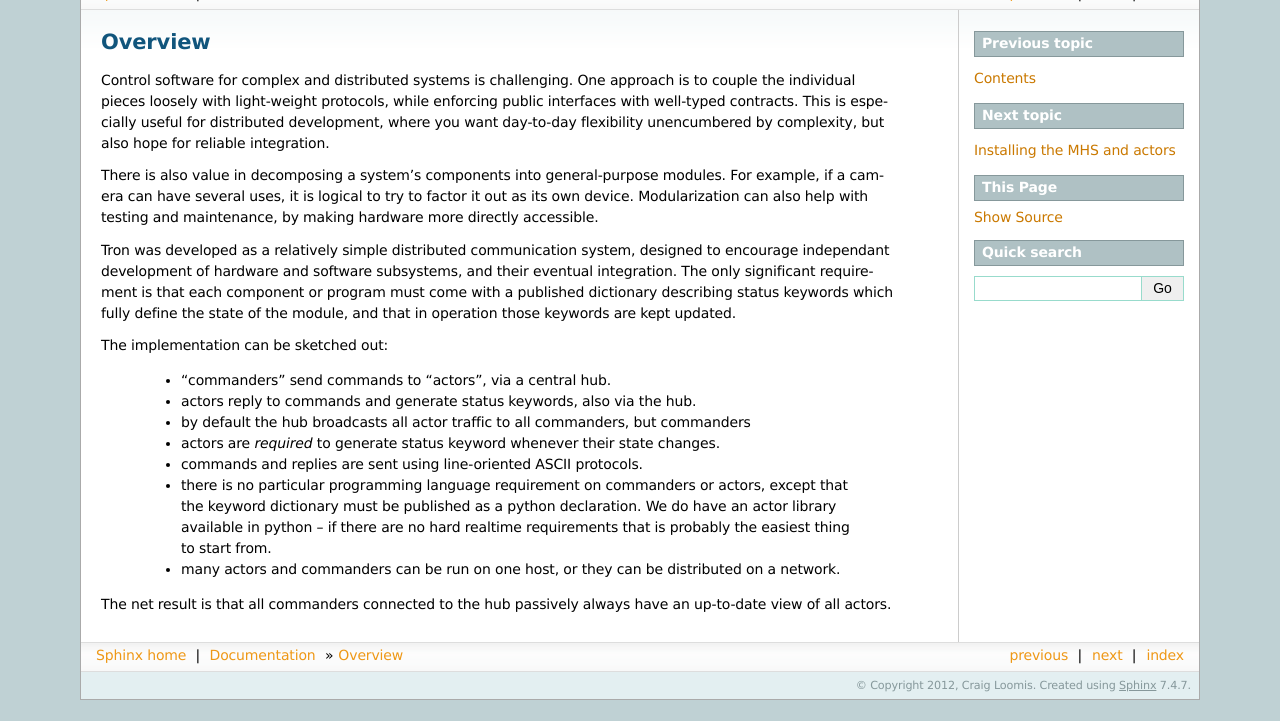
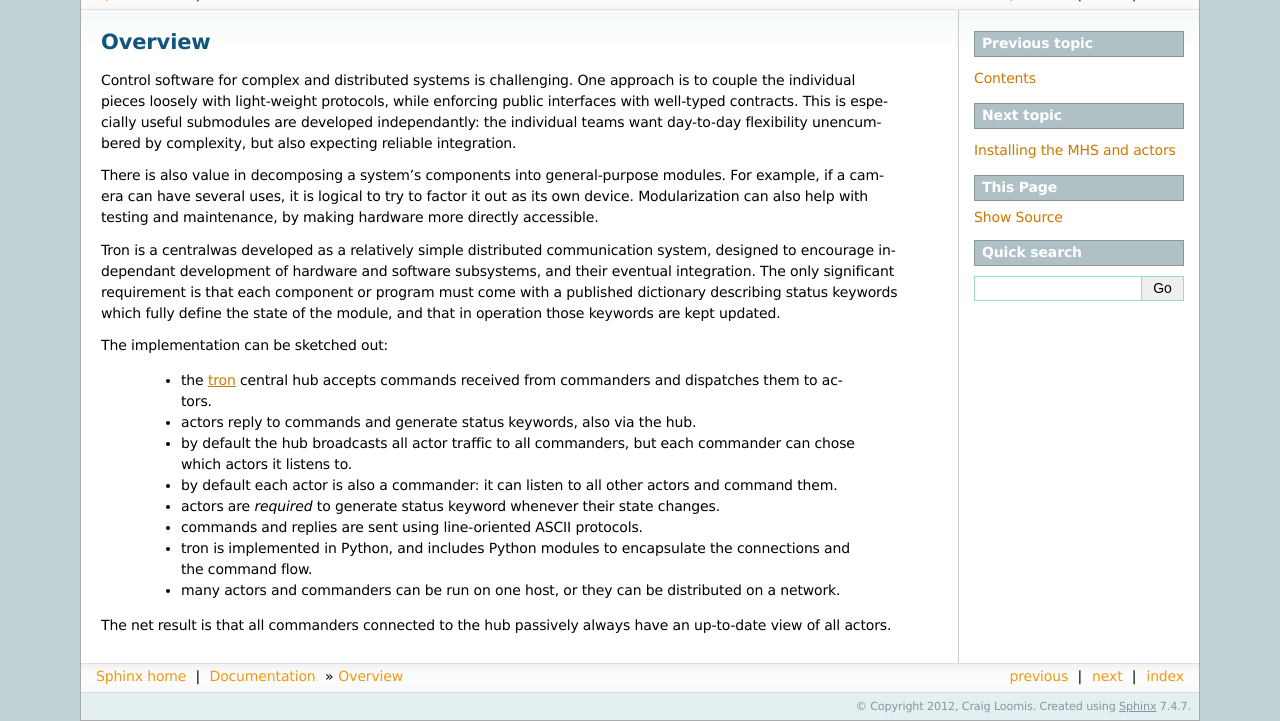
Before and after one commit to Subaru-PFS/tron_tron, a Sphinx documentation site: the page built from Docs/sphinx/overview.rst, in a window 1280 px wide. Shown: the part 352-1073 px from the top of the page. Built offline with Sphinx 7.4.7, drawn with Linux system fonts in a browser that asks for light colours; formulas are drawn with MathJax 3; before the commit the page ends 1052 px from its top, so only the background shows below that.

Commit message:
Respond to suggestions

```diff
--- a/Docs/sphinx/overview.rst
+++ b/Docs/sphinx/overview.rst
@@ -4,9 +4,10 @@ Overview
 Control software for complex and distributed systems is
 challenging. One approach is to couple the individual pieces loosely
 with light-weight protocols, while enforcing public interfaces with
-well-typed contracts. This is especially useful for distributed
-development, where you want day-to-day flexibility unencumbered by
-complexity, but also hope for reliable integration.
+well-typed contracts. This is especially useful submodules are
+developed independantly: the individual teams want day-to-day
+flexibility unencumbered by complexity, but also expecting reliable
+integration.
 
 There is also value in decomposing a system's components into
 general-purpose modules. For example, if a camera can have several
@@ -14,7 +15,7 @@ uses, it is logical to try to factor it out as its own
 device. Modularization can also help with testing and maintenance, by
 making hardware more directly accessible.
 
-Tron was developed as a relatively simple distributed communication
+Tron is a centralwas developed as a relatively simple distributed communication
 system, designed to encourage independant development of hardware and
 software subsystems, and their eventual integration. The only
 significant requirement is that each component or program must come
@@ -24,18 +25,20 @@ are kept updated.
 
 The implementation can be sketched out:
 
- - "commanders" send commands to "actors", via a central hub.
+ - the :term:`tron` central hub accepts commands received from
+   :term:`commanders` and dispatches them to :term:`actors`.
+
  - actors reply to commands and generate status keywords, also via the hub.
  - by default the hub broadcasts all actor traffic to all commanders,
-   but commanders
+   but each commander can chose which actors it listens to.
+ - by default each actor is also a commander: it can listen to all
+   other actors and command them.
 
  - actors are *required* to generate status keyword whenever their state changes.
+
  - commands and replies are sent using line-oriented ASCII protocols.
- - there is no particular programming language requirement on commanders or
-   actors, except that the keyword dictionary must be published as a
-   python declaration. We do have an actor library available in python --
-   if there are no hard realtime requirements that is probably the
-   easiest thing to start from.
+ - tron is implemented in Python, and includes Python modules to
+   encapsulate the connections and the command flow.
  - many actors and commanders can be run on one host, or they can be
    distributed on a network.
 
--- a/Docs/sphinx/summary.rst
+++ b/Docs/sphinx/summary.rst
@@ -2,7 +2,7 @@ Protocol examples
 ================
 
 Usually the communication protocol is hidden behind library routines,
-as seen in the :ref:`Hello, World <toyActor>` example,
+as seen in the :ref:`Hello, World <sampleActor>` example,
 but some people like to know the details. To make this a little less
 abstract, we'll walk through what happens when a commander sends
 commands to some actors through the hub. When commanders connect to
```
Also changed, not shown: Docs/sphinx/INSTALL.rst (+15 -4 lines).
